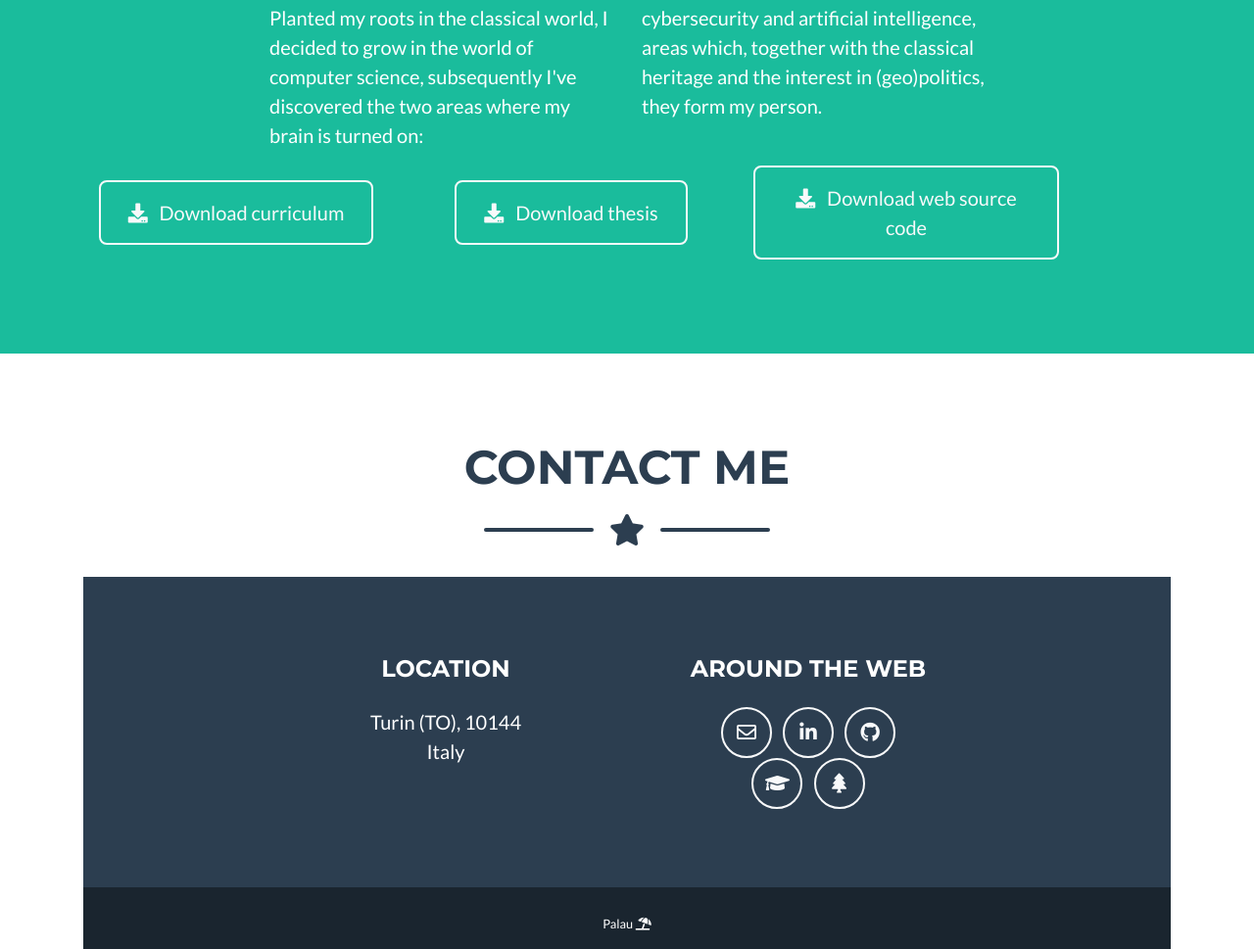
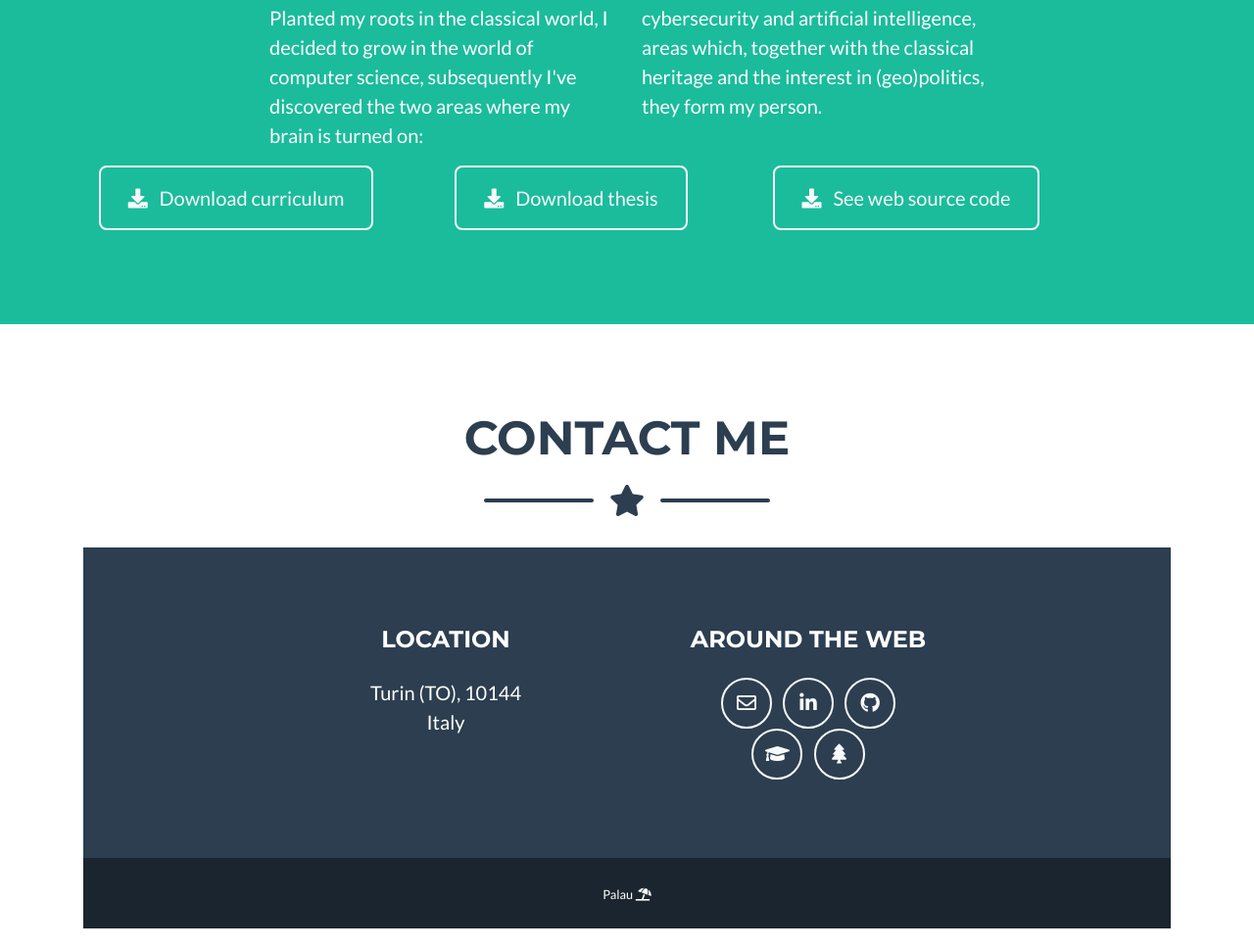
Before and after one commit to StePac92/stepac92.github.io, a website with bundled scripts: page index.html in a window 1280 px wide. Shown: the part 1853-2822 px from the top of the page at 98% size. Built offline with nearby package versions, Linux system fonts and the light colour scheme.

Commit message:
micro fix

```diff
--- a/index.html
+++ b/index.html
@@ -234,7 +234,7 @@
         <div class="col text-center">
           <a class="btn btn-xl btn-outline-light" href="https://github.com/StePac92/stepac92.github.io" target="_blank">
             <i class="fas fa-download mr-2"></i>
-            Download web source code
+            See web source code
           </a>
         </div>
 
```
